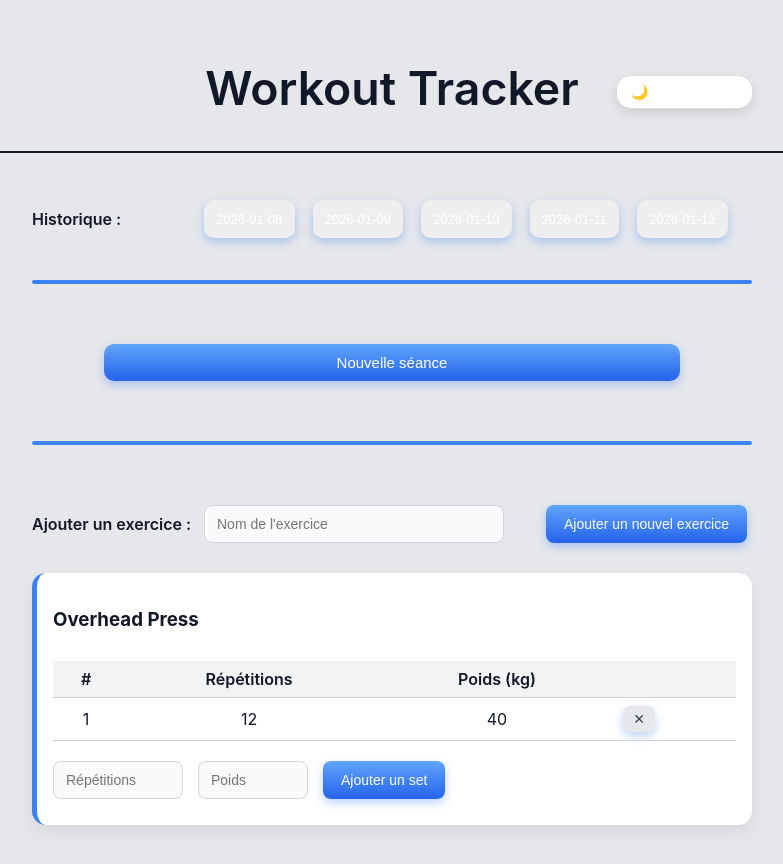
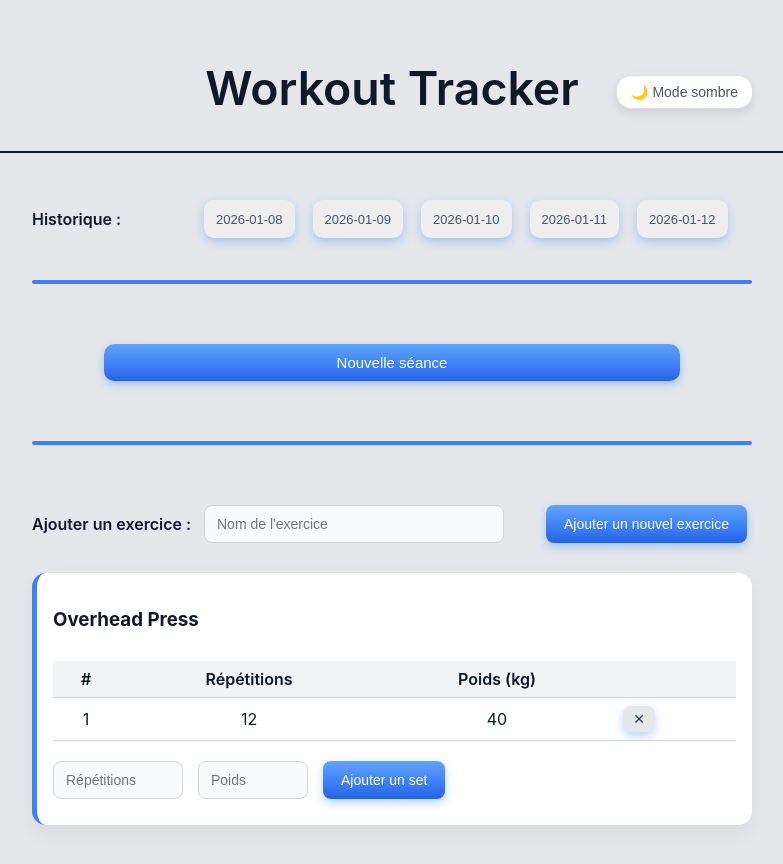
Before and after one commit to SachaBouk/Workout-Tracker, a React app: page / in a window 1280 px wide. Shown: the top 864 px of the page, without its empty margins (248-1031 px from the left). Built offline with nearby package versions, Linux system fonts and the light colour scheme; the HTML template or start-up script is replaced by a standard one.

Commit message:
Add muted color style to body and dark mode input for improved readability

```diff
--- a/src/App.css
+++ b/src/App.css
@@ -53,6 +53,7 @@ body {
   display: flex;
   align-items: center;
   gap: 8px;
+  color: var(--muted);
 }
 
 .Headerline {
@@ -193,6 +194,7 @@ body.dark input {
   justify-content: center;
   font-size: 13px;
   white-space: nowrap;
+  color: var(--muted);
 }
 
 
```
